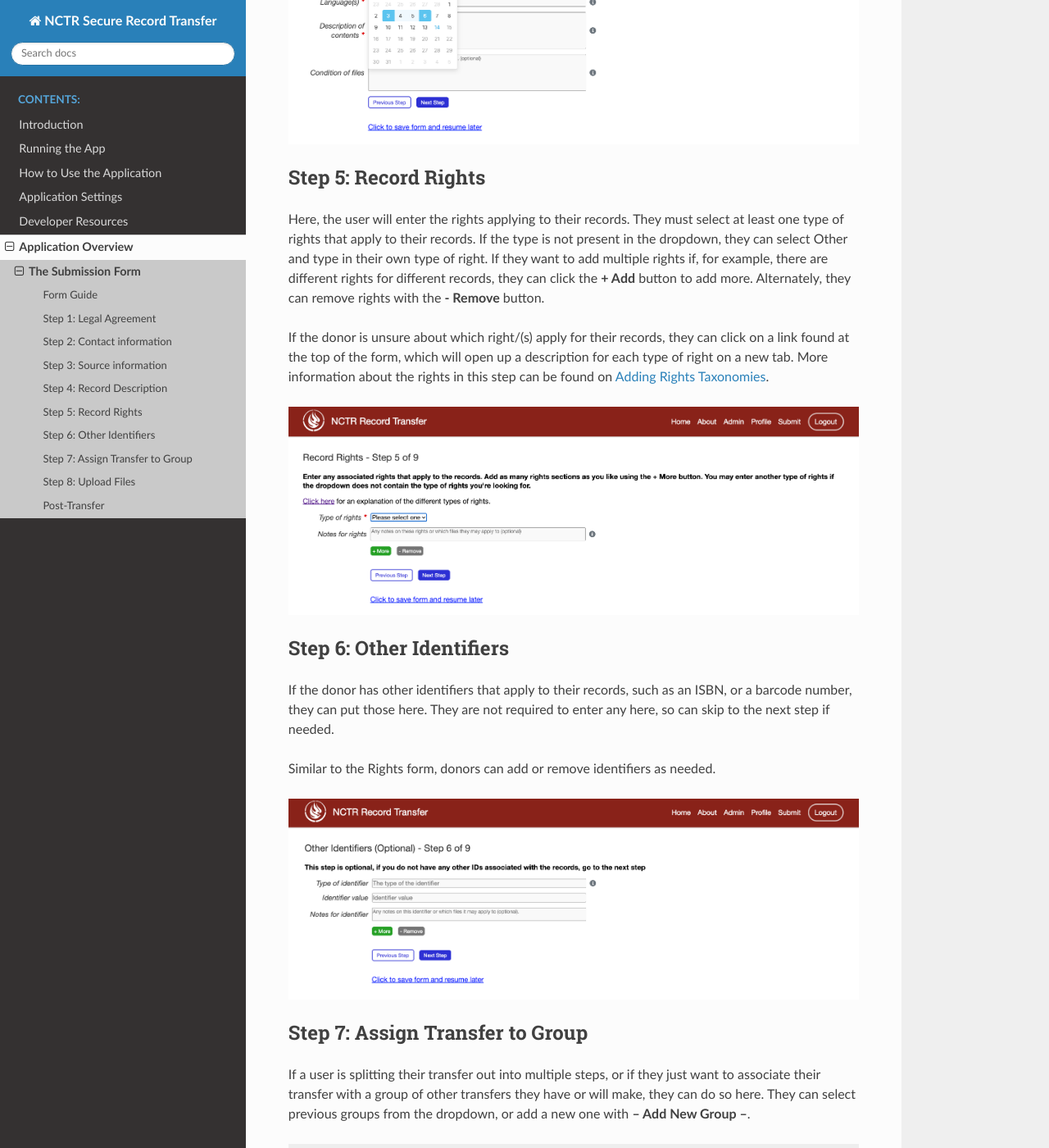
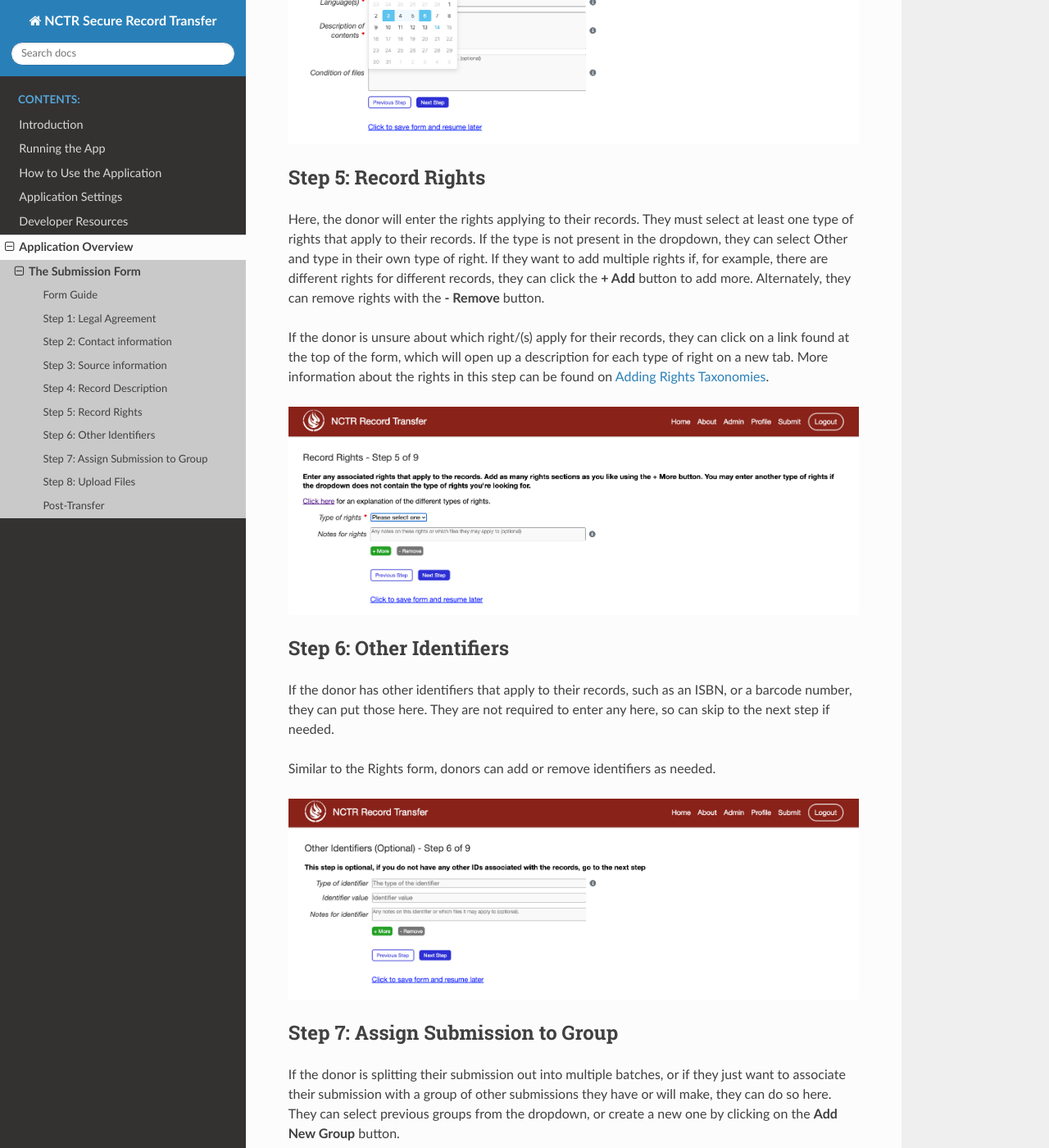
Before and after one commit to NationalCentreTruthReconciliation/Secure-Record-Transfer, a Sphinx documentation site: the page built from docs/application_overview/submission-form.rst, in a window 1280 px wide and 1400 px high, scrolled down 4539 px. Shown: the whole window at 82% size. Built offline with Sphinx 7.4.7 and the Read the Docs theme 3.1.0, drawn with Linux system fonts in a browser that asks for light colours; some of the changed text lies outside the part shown.

Commit message:
Complete Step 7

```diff
--- a/docs/application_overview/submission-form.rst
+++ b/docs/application_overview/submission-form.rst
@@ -106,7 +106,7 @@
 Step 5: Record Rights
 #####################
 
-Here, the user will enter the rights applying to their records. They must select at least one type
+Here, the donor will enter the rights applying to their records. They must select at least one type
 of rights that apply to their records. If the type is not present in the dropdown, they can select
 Other and type in their own type of right. If they want to add multiple rights if, for example,
 there are different rights for different records, they can click the **+ Add** button to add more.
@@ -133,15 +133,22 @@
     :alt: Step 6 of the submission form
 
 
-Step 7: Assign Transfer to Group
+Step 7: Assign Submission to Group
 ################################
 
-If a user is splitting their transfer out into multiple steps, or if they just want to associate
-their transfer with a group of other transfers they have or will make, they can do so here. They can
-select previous groups from the dropdown, or add a new one with **-- Add New Group --**.
+If the donor is splitting their submission out into multiple batches, or if they just want to
+associate their submission with a group of other submissions they have or will make, they can do so
+here. They can select previous groups from the dropdown, or create a new one by clicking on the
+**Add New Group** button.
 
 .. image:: images/transfer_step_7.png
-    :alt: Step 7 of the transfer form
+    :alt: Step 7 of the submission form
+
+Clicking on the **Add New Group** button will open a modal where the donor can enter a name and
+description for the group.
+
+.. image:: images/transfer_step_7_add_group.png
+    :alt: Step 7 of the submission form, adding a new group
 
 
 Step 8: Upload Files
```
Also changed, not shown: docs/application_overview/images/transfer_step_7.png, docs/application_overview/images/transfer_step_7_add_group.png (added).
